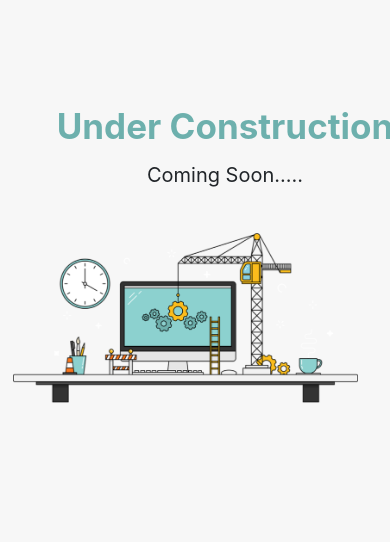
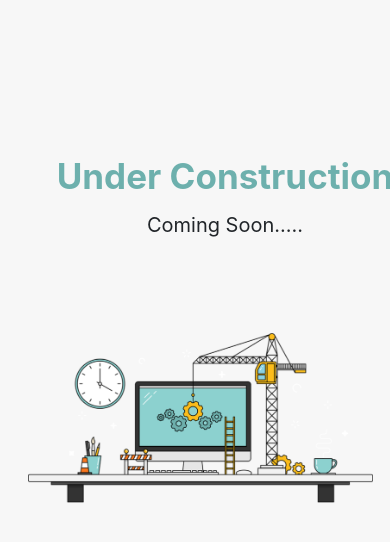
Before and after one commit to akshith143/svdindia, a plain HTML site: page index.html in a window 390 px wide. Drawn offline with Linux system fonts and the light colour scheme.

Commit message:
mobile view changes

```diff
--- a/index.html
+++ b/index.html
@@ -20,7 +20,7 @@
 
         .banner {
             background-color: #f7f7f7;
-            height: 800px;
+            height:1500px;
             width: 100%;
         }
 
@@ -60,8 +60,8 @@
 
             .img {
                 position: relative;
-                top: 100px;
-
+                top: 200px;
+                left: 15px;
                 width: 95%;
                 height: 100%;
             }
@@ -72,7 +72,7 @@
                 font-size: 35px;
                 text-align: center;
                 position: relative;
-                top: 100px;
+                top: 150px;
                 width: 350px;
 
             }
@@ -81,7 +81,7 @@
                 font-size: 20px;
                 z-index: 999;
                 position: relative;
-                top: 105px;
+                top: 155px;
                 text-align: center;
                 width: 350px;
             }
```
